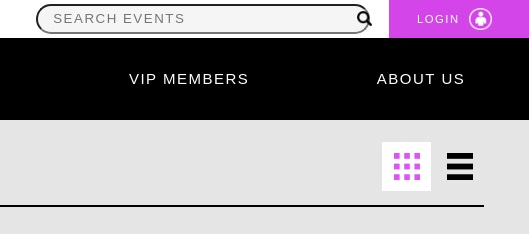
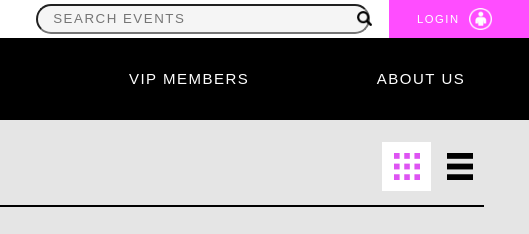
Before and after one commit to monkeyshoulders/carbonhouse-project, a website: page index.html in a window 1280 px wide. Shown: the top 234 px of the page, 751-1280 px from the left. Drawn offline with Linux system fonts and the light colour scheme; some packages are replaced by stand-ins of ours.

Commit message:
color login

```diff
--- a/sass/layouts/_header.scss
+++ b/sass/layouts/_header.scss
@@ -58,7 +58,7 @@
 
 .login {
   align-items: center;
-  background: $dark-pink;
+  background: $pink;
   color: white;
   display: flex;
   margin-left: 1.25rem;
```
Also changed, not shown: css/styles.css.
